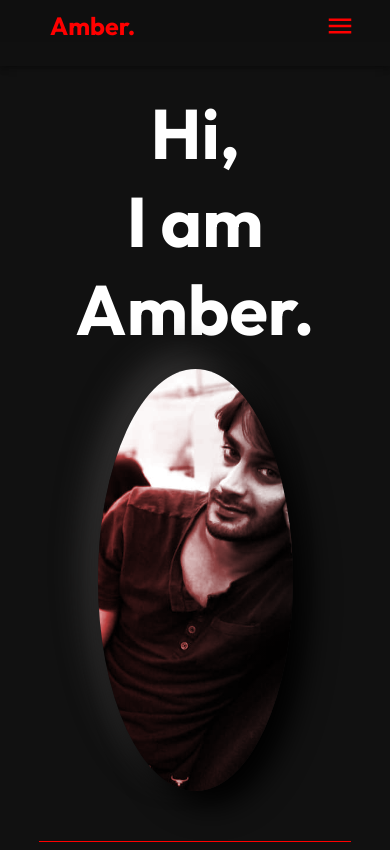
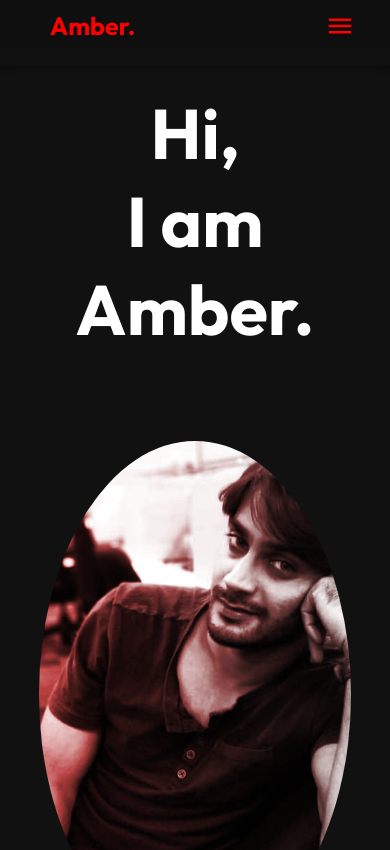
Before and after one commit to ambervector/react-portfolio, a React (Create React App) app: page / in a window 390 px wide. Shown: the top 850 px of the page. Built offline with nearby package versions, Linux system fonts and the light colour scheme.

Commit message:
home image fixed

```diff
--- a/src/components/Hero/HomeHero.jsx
+++ b/src/components/Hero/HomeHero.jsx
@@ -51,7 +51,7 @@ const HomeHero = () => {
 
   return (
     <Box sx={{ flexGrow: 1 }} className={classes.hero}>
-      <Grid container spacing={2}>
+      <Grid container spacing={1}>
         <Grid item xs={12} md={6} sx={{ paddingTop: { xs: "10rem" } }}>
           <animated.div>
             <div className={classes.link_items}>
--- a/src/components/Hero/HomeHero.module.css
+++ b/src/components/Hero/HomeHero.module.css
@@ -1,4 +1,6 @@
 .hero {
+  width: 90%;
+  margin: auto;
   padding-top: 6%;
   height: auto;
   max-width: 100%;
@@ -7,10 +9,6 @@
   text-align: center;
 }
 
-/* .left_container {
-  height: 50vh;
-  width: 50%;
-} */
 .right_container {
   height: 50vh;
   width: 50%;
@@ -19,8 +17,8 @@
   background-position-y: top;
   border-radius: 50%;
   border: none;
-  box-shadow: 1.5rem 1.5rem 3rem 0 rgba(0, 0, 0),
-    -1.5rem -1.5rem 3rem 0 rgb(48, 47, 47);
+  /* box-shadow: 0.5rem 0.5rem 0.5rem 0 rgb(202, 9, 9); */
+  /* -1.5rem -1.5rem 3rem 0 rgb(114, 50, 50); */
   background-image: linear-gradient(
       to right,
       rgba(255, 0, 0, 0.493),
@@ -72,3 +70,12 @@
 main {
   margin: 5% auto;
 }
+
+@media only screen and (max-width: 800px) {
+  .right_container {
+    margin-top: 8rem;
+    margin-bottom: 5rem;
+    width: 80vw;
+    height: 60vh;
+  }
+}
```
